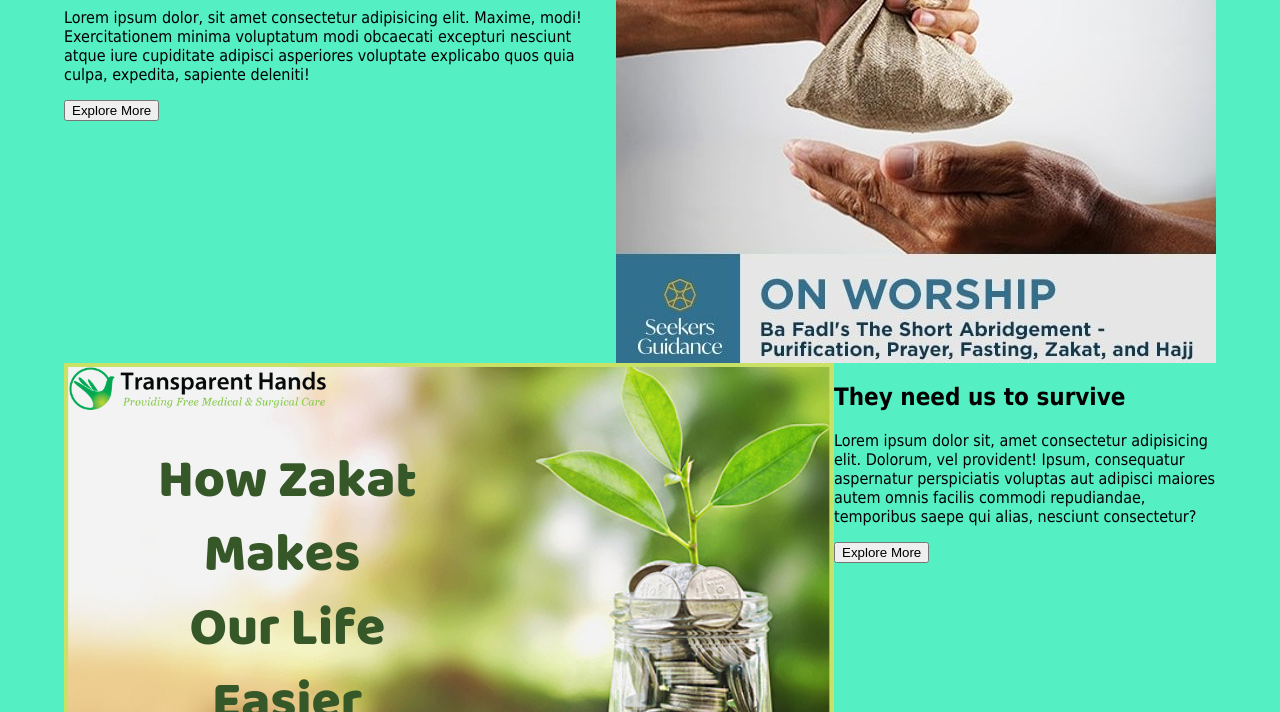
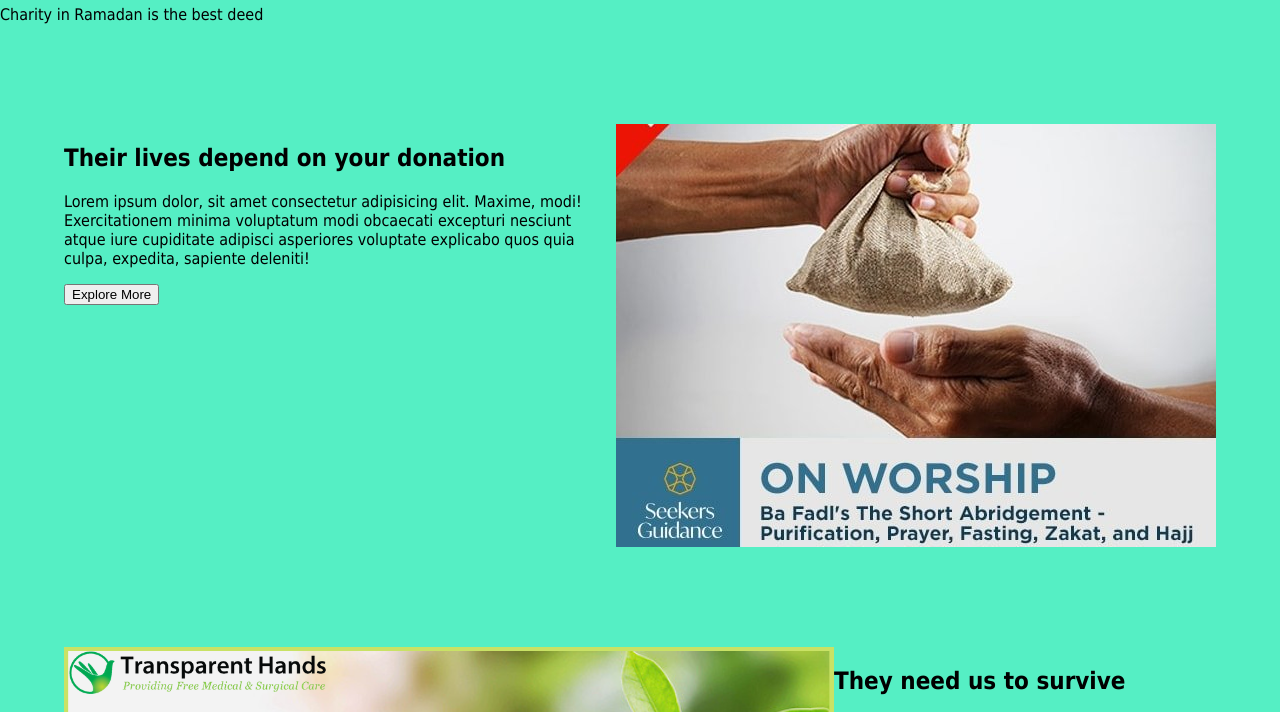
Before and after one commit to SadekurNiloy/zakat, a plain HTML site: page index.html in a window 1280 px wide. Shown: the part 154-866 px from the top of the page. Drawn offline with Linux system fonts and the light colour scheme.

Commit message:
section margin added

```diff
--- a/zakat.css
+++ b/zakat.css
@@ -50,3 +50,6 @@ body {
     padding: 10px 15px;
     border-radius: 5px;
 }
+section {
+    margin: 100px 0;
+}
```
